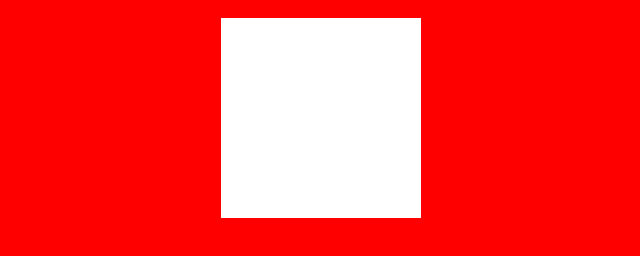
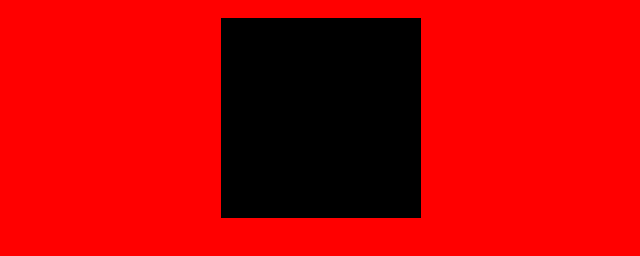
Before and after one commit to vasreb/paradise-hotel, a website: page index.html in a window 1280 px wide. Shown: the whole page, without its empty margins (319-959 px from the left). Drawn offline with nearby package versions, Linux system fonts and the light colour scheme; files that its build step writes are made by us from their sources.

Commit message:
gitignore

```diff
--- a/src/sass/mamka.scss
+++ b/src/sass/mamka.scss
@@ -1,5 +1,6 @@
 $margin-before: 1488px;
-$margin-color: #fff;
+$margin-color: #000;
+
 
 .manya {
 	background-color: $margin-color;
```
